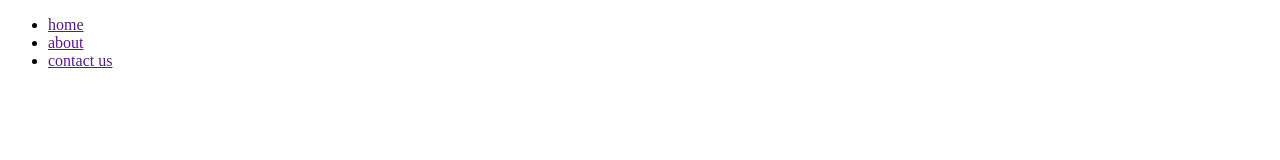
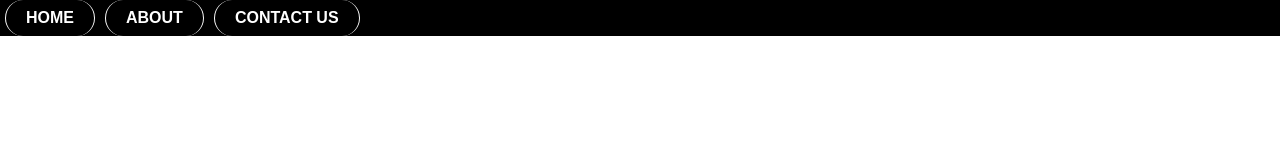
Before and after one commit to greatrahulrock/soni, a plain HTML site: page index.html in a window 1280 px wide. Drawn offline with Linux system fonts and the light colour scheme.

Commit message:
add css at link

```diff
--- a/index.html
+++ b/index.html
@@ -4,6 +4,7 @@
     <meta charset="UTF-8">
     <meta name="viewport" content="width=device-width, initial-scale=1.0">
     <title>Document</title>
+    <link rel="stylesheet" href="our.css">
 </head>
 <body>
     <ul>
--- /dev/null
+++ b/our.css
@@ -0,0 +1,32 @@
+*{
+    margin: 0px;
+    padding: 0px;
+}
+
+ul{
+    background: black;
+    height: 36px;
+    line-height: 36px;
+    font-family: Arial, Helvetica, sans-serif;
+    font-weight: bold;
+    text-transform : uppercase;
+    list-style-type: none;
+}
+li{
+    float: left;
+    border-right: 1px solid white;
+    border-left: 1px solid white;;
+    border-radius: 50px;
+    margin: 0 5px;
+}
+a{
+    padding: 0 20px;
+    display: block;
+    text-decoration: none;
+    color: white;
+}
+a:hover{
+    border-radius: 50px;
+
+    background: rgb(221, 63, 200);
+}
```
